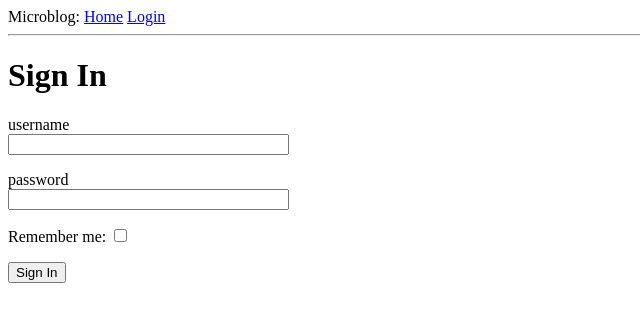
After one commit to arnavv05/micro-blog, a Flask app: page /login in a window 1280 px wide. The commit adds this page. Shown: the top 322 px of the page, without its empty margins (0-640 px from the left). Run offline with Flask 3, Linux system fonts and the light colour scheme.

Commit message:
created a login page

```diff
--- a/app/__init__.py
+++ b/app/__init__.py
@@ -1,3 +1,7 @@
 from flask import Flask
+from config import Config
+
 app = Flask(__name__)
+app.config.from_object(Config)
+
 from app import routes
--- /dev/null
+++ b/app/forms.py
@@ -0,0 +1,9 @@
+from flask_wtf import FlaskForm
+from wtforms import StringField, PasswordField, BooleanField, SubmitField
+from wtforms.validators import DataRequired
+
+class LoginForm(FlaskForm):
+    username = StringField("username", validators=[DataRequired()])
+    password = PasswordField("password", validators=[DataRequired()])
+    remember_me = BooleanField("Remember me")
+    submit = SubmitField("Sign In")
--- a/app/routes.py
+++ b/app/routes.py
@@ -1,5 +1,7 @@
-from flask import render_template
+from flask import render_template, flash, redirect
 from app import app
+from app.forms import LoginForm
+
 @app.route("/")
 @app.route("/index")
 def index():
@@ -19,3 +21,11 @@ def index():
             }
             ]
     return render_template("index.html", title="Home", user=user, posts=posts)
+
+@app.route("/login", methods=["GET", "POST"])
+def login():
+    form = LoginForm()
+    if form.validate_on_submit():
+        flash("login requested for user {}, remember_me={}".format(form.username.data, form.remember_me.data))
+        return redirect("/index")
+    return render_template("login.html", title="Sign In", form=form)
--- a/app/templates/base.html
+++ b/app/templates/base.html
@@ -8,8 +8,19 @@
         {% endif %}
     </head>
     <body>
-        Microblog: <a href="/index">Home</a>
+        Microblog:
+        <a href="/index">Home</a>
+        <a href="/login">Login</a>
         <hr>
+        {% with messages = get_flashed_messages() %}
+        {% if messages %}
+        <ul>
+            {% for message in messages %}
+            <li>{{ messages }}</li>
+            {% endfor %}
+        </ul>
+        {% endif %}
+        {% endwith %}
         {% block content %}{% endblock %}
     </body>
 </html>
--- /dev/null
+++ b/app/templates/login.html
@@ -0,0 +1,22 @@
+{% extends "base.html" %}
+{% block content %}
+    <h1>Sign In</h1>
+    <form action="" method="post" novalidate>
+    {{ form.hidden_tag() }}
+    <p>
+        {{ form.username.label }}
+        <br>
+        {{ form.username(size=32) }}
+    </p>
+    <p>
+        {{ form.password.label }}
+        <br>
+        {{ form.password(size=32) }}
+    </p>
+    <p>
+        {{ form.remember_me.label }}: {{ form.remember_me() }}
+    </p>
+    <p>
+        {{ form.submit() }}
+    </p>
+{% endblock %}
```
Also changed, not shown: 1 other file.
